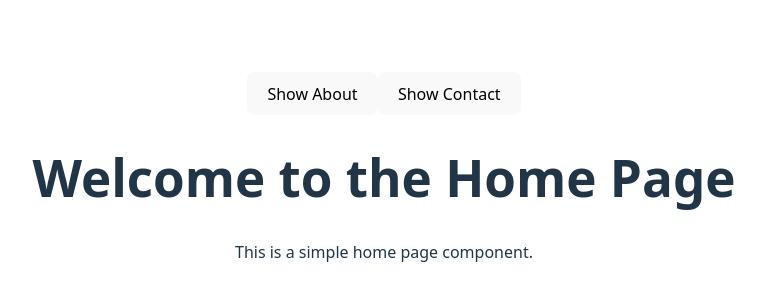
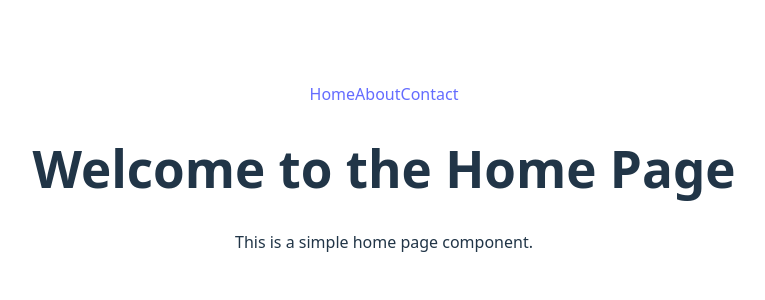
Before and after one commit to Bhanuteja74/react-lazy-loading-routing, a React (Vite) app: page / in a window 1280 px wide. Shown: the part 224-524 px from the top of the page, without its empty margins (256-1021 px from the left). Built offline with nearby package versions, Linux system fonts and the light colour scheme.

Commit message:
Defining Routes  here Link component - it updates the URL and triggers routing.  Routes - holds all the routes.  Route maps the url using path and element

```diff
--- a/src/App.jsx
+++ b/src/App.jsx
@@ -1,30 +1,27 @@
 import { Suspense, lazy, useState } from "react";
 import "./App.css";
 import { Home } from "./Home";
+import { Link, Route, Routes } from "react-router-dom";
 
 const About = lazy(() => import("./About"));
 const Contact = lazy(() => import("./Contact"));
 
 function App() {
-  const [showAbout, setShowAbout] = useState(false);
-  const [showContact, setShowContact] = useState(false);
-
   return (
     <>
-      <button onClick={() => setShowAbout(true)}>Show About</button>
-      <button onClick={() => setShowContact(true)}>Show Contact</button>
-      <Home />
-      {showAbout && (
-        <Suspense fallback={<div>Loading About Page...</div>}>
-          <About />
-        </Suspense>
-      )}
+      <nav>
+        <Link to="/">Home</Link>
+        <Link to="/about">About</Link>
+        <Link to="/contact">Contact</Link>
+      </nav>
 
-      {showContact && (
-        <Suspense fallback={<div>Loading Contact Page...</div>}>
-          <Contact />
-        </Suspense>
-      )}
+      <Suspense fallback={<div>Loading...</div>}>
+        <Routes>
+          <Route path="/" element={<Home />} />
+          <Route path="/about" element={<About />} />
+          <Route path="/contact" element={<Contact />} />
+        </Routes>
+      </Suspense>
     </>
   );
 }
```
